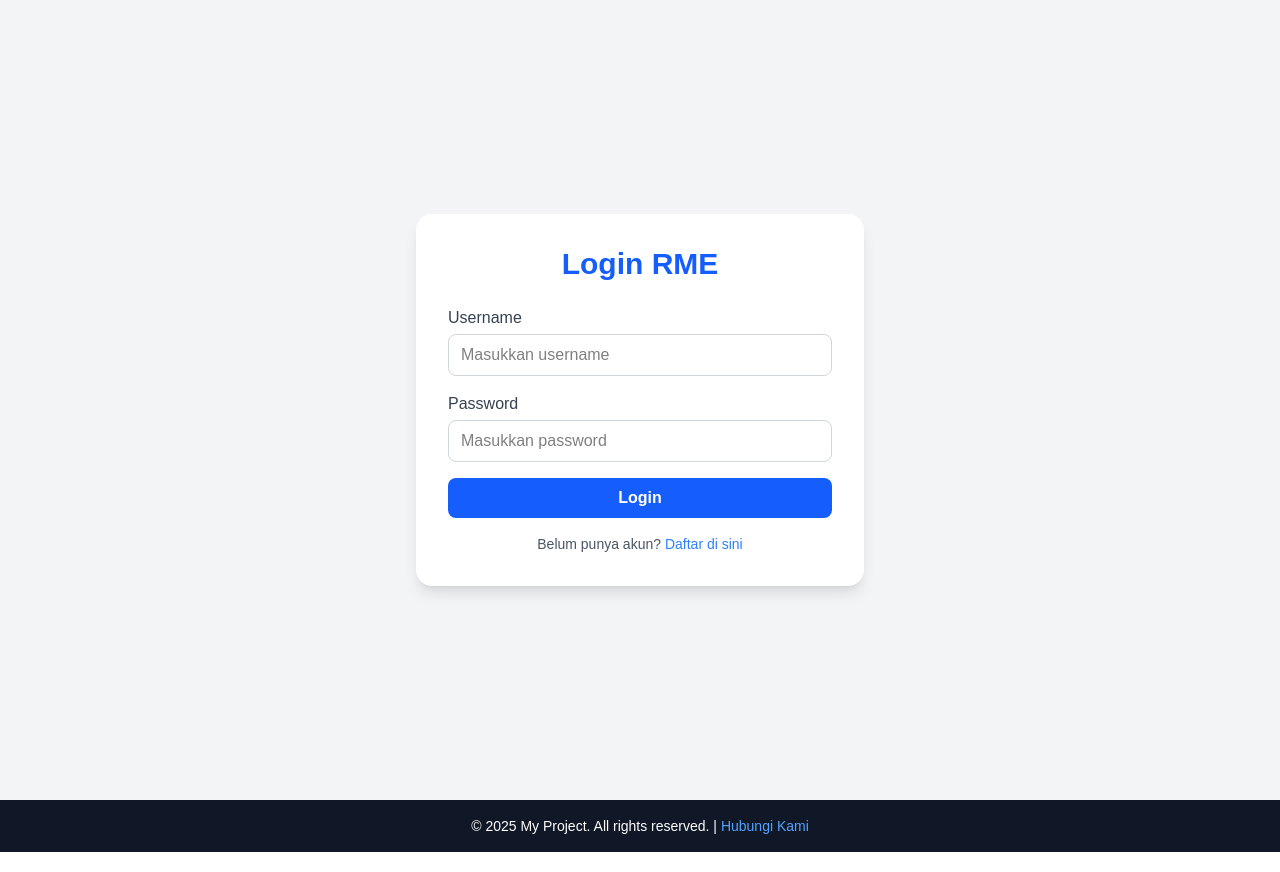
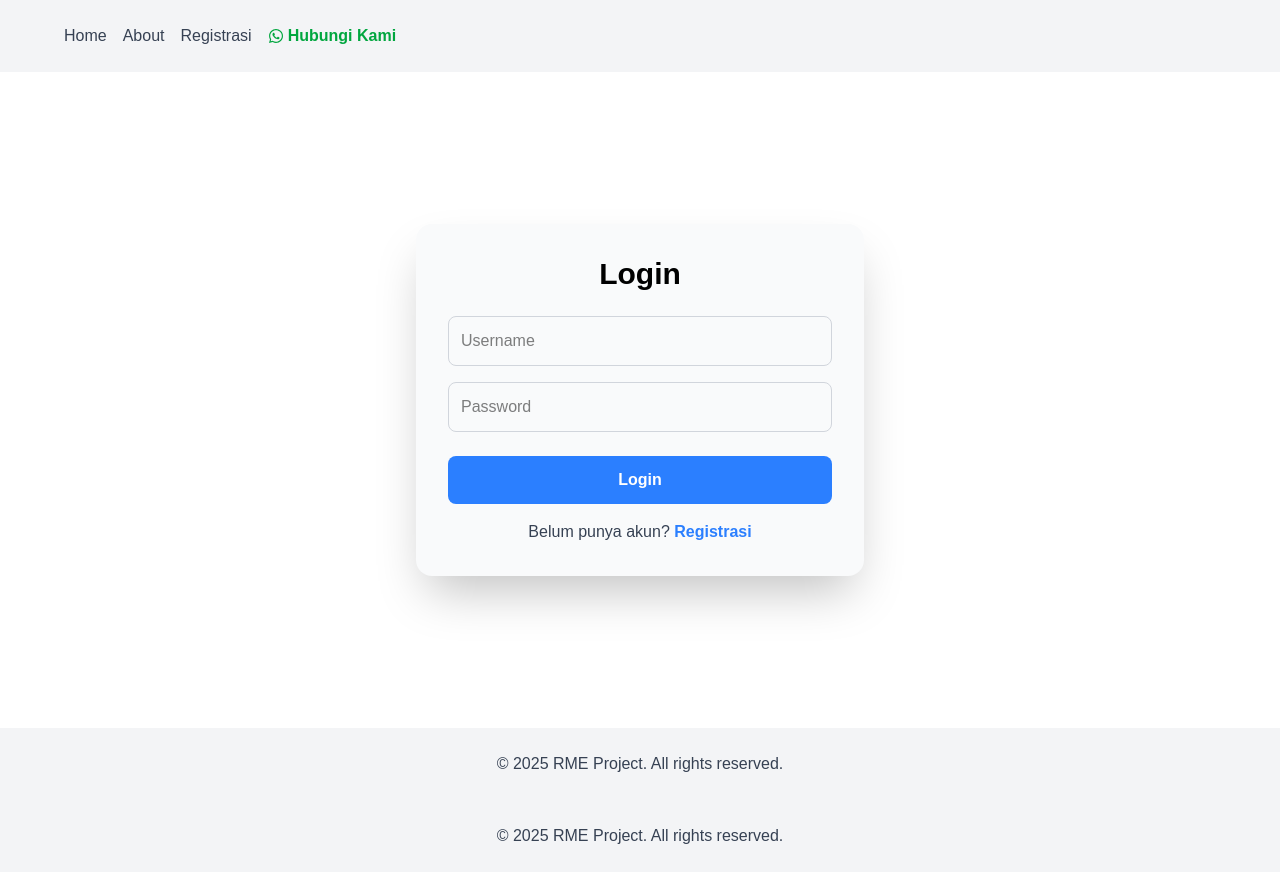
Before and after one commit to pgita4677-jpg/rmeproject, a Next.js app: page /login in a window 1280 px wide. Built offline with nearby package versions, Linux system fonts and the light colour scheme.

Commit message:
Deskripsi update

```diff
--- a/app/about/page.tsx
+++ b/app/about/page.tsx
@@ -1,62 +1,80 @@
-import React from "react";
-import Image from "next/image";
+'use client'
 
-export default function About() {
+import { motion } from 'framer-motion'
+import Link from 'next/link'
+import { FaBullseye, FaTasks, FaClipboardList, FaWhatsapp } from 'react-icons/fa'
+
+export default function AboutPage() {
+  const cards = [
+    { icon: <FaBullseye size={28} className="text-blue-500" />, title: 'Visi', desc: 'Menyediakan sistem rekam medis digital yang modern dan efisien.' },
+    { icon: <FaTasks size={28} className="text-purple-500" />, title: 'Misi', desc: 'Meningkatkan akurasi dan kemudahan pengelolaan data pasien.' },
+    { icon: <FaClipboardList size={28} className="text-green-500" />, title: 'Fitur', desc: 'Rekam medis, data pasien, laporan, dan sistem notifikasi interaktif.' },
+  ]
+
   return (
-    <div className="min-h-screen bg-white flex flex-col items-center justify-center text-center p-8">
-      {/* Judul */}
-      <div className="mb-8 animate-fadeInUp">
-        <h1 className="text-5xl font-extrabold text-blue-600 mb-3">
-          Tentang Kami
-        </h1>
-        <p className="text-lg text-gray-600 max-w-xl mx-auto">
-          Kami adalah tim yang berkomitmen menghadirkan pengalaman digital terbaik —
-          mengutamakan kualitas, kenyamanan, dan tampilan yang menarik untuk setiap pengguna.
-        </p>
-      </div>
+    <div className="flex flex-col min-h-screen bg-white text-black">
 
-      {/* Gambar / Ilustrasi */}
-      <div className="mb-10 animate-fadeInUp animation-delay-200">
-        <Image
-          src="/team.svg"
-          alt="Ilustrasi tim"
-          width={260}
-          height={260}
-          className="rounded-xl shadow-md hover:scale-105 transition-transform duration-300"
-        />
-      </div>
+      {/* Navbar atas */}
+      <footer className="bg-gray-100 p-6 w-full">
+        <div className="max-w-6xl mx-auto flex flex-col md:flex-row justify-between items-center text-gray-700 gap-4">
+          <div className="flex gap-4 items-center">
+            <Link href="/" className="hover:text-black transition">Home</Link>
+            <Link href="/login" className="hover:text-black transition">Login</Link>
+            <Link href="/registrasi" className="hover:text-black transition">Registrasi</Link>
+          </div>
 
-      {/* Kartu Informasi */}
-      <div className="grid grid-cols-1 sm:grid-cols-3 gap-6 max-w-4xl w-full px-4">
-        <div className="bg-gray-50 rounded-2xl p-6 shadow-sm hover:shadow-md transition-all border border-gray-100 animate-fadeInUp animation-delay-300">
-          <h2 className="text-xl font-semibold text-blue-700 mb-2">Misi Kami</h2>
-          <p className="text-gray-600 text-sm leading-relaxed">
-            Memberikan solusi digital yang bermanfaat dan inovatif untuk membantu
-            pengguna mencapai tujuan mereka secara efisien.
-          </p>
+          <a
+            href="https://wa.me/6281234567890?text=Halo,%20saya%20ingin%20menghubungi%20RME%20Project"
+            target="_blank"
+            rel="noopener noreferrer"
+            className="flex items-center gap-1 text-green-600 font-semibold hover:text-green-800 transition"
+          >
+            <FaWhatsapp /> Hubungi Kami
+          </a>
         </div>
+      </footer>
 
-        <div className="bg-gray-50 rounded-2xl p-6 shadow-sm hover:shadow-md transition-all border border-gray-100 animate-fadeInUp animation-delay-400">
-          <h2 className="text-xl font-semibold text-blue-700 mb-2">Nilai Kami</h2>
-          <p className="text-gray-600 text-sm leading-relaxed">
-            Kami menjunjung tinggi kejujuran, kerja tim, dan kreativitas untuk
-            menciptakan hasil yang bermakna dan berkelanjutan.
-          </p>
-        </div>
+      <main className="flex-1 p-8 flex flex-col items-center">
+        <motion.h1
+          className="text-5xl font-bold mb-6 text-center"
+          initial={{ opacity: 0, y: -20 }}
+          whileInView={{ opacity: 1, y: 0 }}
+          viewport={{ once: true }}
+          transition={{ duration: 0.5 }}
+        >
+          Tentang Proyek RME
+        </motion.h1>
 
-        <div className="bg-gray-50 rounded-2xl p-6 shadow-sm hover:shadow-md transition-all border border-gray-100 animate-fadeInUp animation-delay-500">
-          <h2 className="text-xl font-semibold text-blue-700 mb-2">Tujuan Kami</h2>
-          <p className="text-gray-600 text-sm leading-relaxed">
-            Membangun aplikasi yang mudah digunakan, cepat, dan dapat memberikan
-            pengalaman terbaik bagi setiap pengguna.
-          </p>
-        </div>
-      </div>
+        <motion.p
+          className="text-gray-700 max-w-2xl text-center mb-10"
+          initial={{ opacity: 0, y: 10 }}
+          whileInView={{ opacity: 1, y: 0 }}
+          viewport={{ once: true }}
+          transition={{ duration: 0.5 }}
+        >
+          Proyek RME dibuat untuk memudahkan manajemen data pasien, memantau rekam medis, dan meningkatkan efisiensi rumah sakit atau klinik.
+        </motion.p>
 
-      {/* Footer */}
-      <footer className="mt-12 text-gray-500 text-sm animate-fadeInUp animation-delay-600">
-        © {new Date().getFullYear()} My Next.js App — Dibuat dengan ❤️ oleh Tim Kami
-      </footer>
+        <motion.div
+          className="grid grid-cols-1 md:grid-cols-3 gap-6 w-full max-w-5xl"
+          initial={{ opacity: 0, y: 10 }}
+          whileInView={{ opacity: 1, y: 0 }}
+          viewport={{ once: true }}
+          transition={{ duration: 0.5 }}
+        >
+          {cards.map((card, index) => (
+            <motion.div
+              key={index}
+              whileHover={{ scale: 1.05, boxShadow: '0 25px 35px rgba(0,0,0,0.15)' }}
+              className="flex flex-col items-center text-center bg-gray-50 p-6 rounded-xl shadow-lg cursor-pointer border-2 border-transparent hover:border-gradient-to-r hover:from-blue-500 hover:to-purple-500 mb-4"
+            >
+              <div className="mb-4">{card.icon}</div>
+              <h2 className="text-xl font-semibold mb-2">{card.title}</h2>
+              <p className="text-gray-700">{card.desc}</p>
+            </motion.div>
+          ))}
+        </motion.div>
+      </main>
     </div>
-  );
+  )
 }
--- a/app/components/navbar.tsx
+++ b/app/components/navbar.tsx
@@ -1,42 +1,35 @@
-"use client";
+'use client'
+import { useState } from 'react';
+import { HiMenu, HiX } from 'react-icons/hi';
+import Link from 'next/link';
 
-import Link from "next/link";
-import { usePathname } from "next/navigation";
-import React from "react";
 export default function Navbar() {
-  const pathname = usePathname();
-
-  const menu = [
-    { name: "Home", href: "/" },
-    { name: "About", href: "/about" },
-    { name: "Login", href: "/login" },
-    { name: "Registrasi", href: "/registrasi" },
-  ];
+  const [open, setOpen] = useState(false);
 
   return (
-    <nav className="bg-blue-600 text-white shadow-md">
-      <div className="max-w-6xl mx-auto px-6 py-3 flex justify-between items-center">
-        {/* Logo */}
-        <h1 className="text-lg font-bold tracking-wide">
-          🌐 MyWebsite
-        </h1>
+    <nav className="bg-blue-500 text-white p-4 flex justify-between items-center">
+      <div className="text-xl font-bold">RME Project</div>
 
-        {/* Menu */}
-        <ul className="flex gap-6">
-          {menu.map((item) => (
-            <li key={item.href}>
-              <Link
-                href={item.href}
-                className={`hover:underline underline-offset-4 transition ${
-                  pathname === item.href ? "font-semibold text-yellow-300" : ""
-                }`}
-              >
-                {item.name}
-              </Link>
-            </li>
-          ))}
+      {/* Desktop Menu */}
+      <ul className="hidden md:flex gap-6">
+        <li><Link href="/">Home</Link></li>
+        <li><Link href="/pasien">Pasien</Link></li>
+        <li><Link href="/about">About</Link></li>
+      </ul>
+
+      {/* Mobile Menu Button */}
+      <div className="md:hidden cursor-pointer" onClick={() => setOpen(!open)}>
+        {open ? <HiX size={28}/> : <HiMenu size={28}/>}
+      </div>
+
+      {/* Mobile Menu */}
+      {open && (
+        <ul className="absolute top-16 left-0 w-full bg-blue-500 flex flex-col gap-4 p-4 md:hidden">
+          <li><Link href="/" onClick={() => setOpen(false)}>Home</Link></li>
+          <li><Link href="/pasien" onClick={() => setOpen(false)}>Pasien</Link></li>
+          <li><Link href="/about" onClick={() => setOpen(false)}>About</Link></li>
         </ul>
-      </div>
+      )}
     </nav>
   );
 }
--- a/app/layout.tsx
+++ b/app/layout.tsx
@@ -1,36 +1,45 @@
-// app/layout.tsx
-import "./globals.css";
-import React from "react";
+'use client'
 
-export const metadata = {
-  title: "My Project",
-  description: "Website Next.js dengan Tailwind CSS",
-};
+import { AnimatePresence, motion } from 'framer-motion'
+import { usePathname } from 'next/navigation'
+import Link from 'next/link'
+import './globals.css'
 
-export default function RootLayout({
-  children,
-}: {
-  children: React.ReactNode;
-}) {
+export default function RootLayout({ children }: { children: React.ReactNode }) {
+  const pathname = usePathname()
+
   return (
-    <html lang="id">
-      <body className="flex flex-col min-h-screen bg-gray-50 text-gray-800">
-        {/* 🌟 Konten utama */}
-        <main className="flex-grow">{children}</main>
+    <html lang="en">
+      <body className="bg-white text-black flex flex-col min-h-screen">
+        {/* Page Transition */}
+        <AnimatePresence mode="wait">
+          <motion.div
+            key={pathname}
+            initial={{ opacity: 0, y: 10 }}
+            animate={{ opacity: 1, y: 0 }}
+            exit={{ opacity: 0, y: -10 }}
+            transition={{ duration: 0.4, ease: 'easeInOut' }}
+            className="flex-1"
+          >
+            {children}
+          </motion.div>
+        </AnimatePresence>
 
-        {/* 🌙 Footer global */}
-        <footer className="bg-gray-900 text-white py-4 text-center">
-          <p className="text-sm">
-            © 2025 My Project. All rights reserved. |{" "}
-            <a
-              href="mailto:kontak@myproject.com"
-              className="text-blue-400 hover:underline"
-            >
-              Hubungi Kami
-            </a>
-          </p>
+        {/* Footer */}
+        <footer className="bg-gray-100 p-6 w-full mt-auto">
+          <div className="max-w-6xl mx-auto flex flex-col md:flex-row justify-center items-center text-gray-700 gap-2 md:gap-4">
+
+            {/* Copyright */}
+            <span className="text-center md:text-left">
+              © 2025 RME Project. All rights reserved.
+            </span>
+
+
+
+
+          </div>
         </footer>
       </body>
     </html>
-  );
+  )
 }
--- a/app/login/page.tsx
+++ b/app/login/page.tsx
@@ -1,87 +1,107 @@
-"use client"; // wajib supaya useState bisa jalan di Next.js
-import React, { useState } from "react";
+'use client'
+
+import { useState } from 'react'
+import { useRouter } from 'next/navigation'
+import { motion } from 'framer-motion'
+import Link from 'next/link'
+import { FaWhatsapp } from 'react-icons/fa'
 
 export default function LoginPage() {
-  // ✅ State untuk menyimpan input username dan password
-  const [username, setUsername] = useState("");
-  const [password, setPassword] = useState("");
+  const [username, setUsername] = useState('')
+  const [password, setPassword] = useState('')
+  const router = useRouter() // untuk redirect
 
-  // ✅ Fungsi handleSubmit — disimpan di dalam komponen
-  const handleSubmit = (e: React.FormEvent) => {
-    e.preventDefault(); // mencegah reload halaman
+  const handleLogin = (e: React.FormEvent) => {
+    e.preventDefault()
 
-    // validasi sederhana
-    if (username === "admin" && password === "12345") {
-      alert("Login berhasil!");
-      window.location.href = "/dashboard"; // pindah ke halaman dashboard
+    // trim dan lowercase untuk case-insensitive
+    const user = username.trim().toLowerCase()
+    const pass = password.trim()
+
+    if (user === 'admin' && pass === '12345') {
+      alert('Login berhasil!')
+      router.push('/dashboard') // redirect ke AboutPage
     } else {
-      alert("Username atau password salah!");
+      alert('Username atau password salah!')
     }
-  };
+  }
 
-  // ✅ Tampilan form login
   return (
-    <div className="min-h-screen flex items-center justify-center bg-gray-100">
-      <div className="bg-white shadow-lg rounded-2xl p-8 w-full max-w-md">
-        <h1 className="text-3xl font-bold text-center text-blue-600 mb-6">
-          Login RME
-        </h1>
+    <div className="flex flex-col min-h-screen bg-white text-black">
 
-        <form onSubmit={handleSubmit} className="flex flex-col gap-4">
-          {/* Username */}
-          <div>
-            <label
-              htmlFor="username"
-              className="block text-gray-700 font-medium mb-1"
+      {/* Navbar atas */}
+      <footer className="bg-gray-100 p-6 w-full">
+        <div className="max-w-6xl mx-auto flex flex-col md:flex-row justify-center md:justify-between items-center text-gray-700 gap-4">
+          <div className="flex gap-4 items-center">
+            <Link href="/" className="hover:text-black transition">Home</Link>
+            <Link href="/about" className="hover:text-black transition">About</Link>
+            <Link href="/registrasi" className="hover:text-black transition">Registrasi</Link>
+
+            <a
+              href="https://wa.me/6282219886907?text=Halo,%20saya%20ingin%20menghubungi%20RME%20Project"
+              target="_blank"
+              rel="noopener noreferrer"
+              className="flex items-center gap-1 text-green-600 font-semibold hover:text-green-800 transition"
             >
-              Username
-            </label>
+              <FaWhatsapp /> Hubungi Kami
+            </a>
+          </div>
+        </div>
+      </footer>
+
+      {/* Konten Login */}
+      <main className="flex-1 flex items-center justify-center p-4">
+        <motion.div
+          className="bg-gray-50 rounded-2xl shadow-2xl w-full max-w-md p-8"
+          initial={{ opacity: 0, y: -50 }}
+          animate={{ opacity: 1, y: 0 }}
+          transition={{ duration: 0.8 }}
+        >
+          <h1 className="text-3xl font-bold text-center mb-6 text-black">Login</h1>
+
+          <form onSubmit={handleLogin} className="flex flex-col gap-4">
             <input
-              id="username"
               type="text"
+              placeholder="Username"
               value={username}
               onChange={(e) => setUsername(e.target.value)}
-              className="w-full border border-gray-300 text-black rounded-lg px-3 py-2 focus:outline-none focus:ring-2 focus:ring-blue-400"
-              placeholder="Masukkan username"
+              className="p-3 rounded-lg border border-gray-300 focus:outline-none focus:ring-2 focus:ring-blue-400"
               required
             />
-          </div>
-
-          {/* Password */}
-          <div>
-            <label
-              htmlFor="password"
-              className="block text-gray-700 font-medium mb-1"
-            >
-              Password
-            </label>
             <input
-              id="password"
               type="password"
+              placeholder="Password"
               value={password}
               onChange={(e) => setPassword(e.target.value)}
-              className="w-full border border-gray-300 text-black rounded-lg px-3 py-2 focus:outline-none focus:ring-2 focus:ring-blue-400"
-              placeholder="Masukkan password"
+              className="p-3 rounded-lg border border-gray-300 focus:outline-none focus:ring-2 focus:ring-blue-400"
               required
             />
-          </div>
 
-          {/* Tombol Login */}
-          <button
+            <motion.button
               type="submit"
-            className="w-full bg-blue-600 text-white font-semibold py-2 rounded-lg hover:bg-blue-700 transition"
+              whileHover={{ scale: 1.05 }}
+              whileTap={{ scale: 0.95 }}
+              className="bg-blue-500 text-white font-semibold py-3 rounded-lg mt-2 hover:bg-blue-600 transition"
             >
               Login
-          </button>
+            </motion.button>
           </form>
 
-        <p className="text-center text-sm text-gray-600 mt-4">
-          Belum punya akun?{" "}
-          <a href="/registrasi" className="text-blue-500 hover:underline">
-            Daftar di sini
-          </a>
+          <p className="mt-4 text-center text-gray-700">
+            Belum punya akun?{' '}
+            <Link href="/registrasi" className="text-blue-500 font-semibold hover:underline">
+              Registrasi
+            </Link>
           </p>
+        </motion.div>
+      </main>
+
+      {/* Footer bawah clean */}
+      <footer className="bg-gray-100 p-6 w-full mt-auto">
+        <div className="max-w-6xl mx-auto text-center text-gray-700">
+          © 2025 RME Project. All rights reserved.
         </div>
+      </footer>
     </div>
-  );
+  )
 }
--- a/app/pasien/page.tsx
+++ b/app/pasien/page.tsx
@@ -1,5 +1,7 @@
-"use client";
+'use client'
+
 import React, { useState, useEffect } from "react";
+import { motion } from "framer-motion";
 
 interface Resep {
   obat: string;
@@ -30,7 +32,9 @@ interface Pasien {
   riwayat: Kunjungan[];
 }
 
-export default function FarmasiPage() {
+export default function PasienPage() {
+  const today = new Date().toLocaleDateString();
+
   const [pasien, setPasien] = useState<any>({
     noRM: "",
     nama: "",
@@ -77,10 +81,7 @@ export default function FarmasiPage() {
   };
 
   const tambahResep = () => {
-    setPasien({
-      ...pasien,
-      resep: [...pasien.resep, { obat: "", dosis: "", aturan: "" }],
-    });
+    setPasien({ ...pasien, resep: [...pasien.resep, { obat: "", dosis: "", aturan: "" }] });
   };
 
   const cariPasienLama = () => {
@@ -105,7 +106,7 @@ export default function FarmasiPage() {
     e.preventDefault();
 
     const kunjunganBaru: Kunjungan = {
-      tanggal: new Date().toLocaleDateString(),
+      tanggal: today,
       keluhan: pasien.keluhan,
       diagnosa: pasien.diagnosa,
       resep: pasien.resep,
@@ -135,7 +136,7 @@ export default function FarmasiPage() {
     } else if (tipePasien === "lama" && selectedPasien) {
       const updatedPasien: Pasien = {
         ...selectedPasien,
-        riwayat: [...selectedPasien.riwayat, kunjunganBaru],
+        riwayat: [...(selectedPasien.riwayat || []), kunjunganBaru],
       };
       const updatedDaftar = daftarPasien.map(p => (p.noRM === updatedPasien.noRM ? updatedPasien : p));
       setDaftarPasien(updatedDaftar);
@@ -143,6 +144,7 @@ export default function FarmasiPage() {
       alert(`Kunjungan pasien lama berhasil ditambahkan 💙 No. RM: ${updatedPasien.noRM}`);
     }
 
+    // Reset form
     setPasien({
       noRM: "",
       nama: "",
@@ -163,18 +165,24 @@ export default function FarmasiPage() {
     setSearchRM("");
   };
 
+  // Filter pasien untuk hari ini
+  const pasienHariIni = daftarPasien.flatMap(p =>
+    (p.riwayat || []).filter(k => k.tanggal === today)
+      .map(k => ({ ...k, noRM: p.noRM, nama: p.nama, nik: p.nik, alamat: p.alamat }))
+  );
+
   return (
     <div className="min-h-screen bg-gray-50 text-gray-800 flex flex-col items-center p-6">
-      <div className="w-full max-w-6xl bg-white rounded-2xl shadow-lg p-6">
+      <div className="w-full max-w-6xl bg-white rounded-2xl shadow-lg p-6 mb-8">
+        {/* FORM Registrasi pasien */}
         <h1 className="text-3xl md:text-4xl font-bold text-center text-blue-700 mb-6">
           🏥 Registrasi Pasien
         </h1>
 
+        {/* Tipe pasien */}
         {tipePasien === "" && (
           <div className="text-center mb-4">
-            <h2 className="text-lg font-semibold text-blue-700 mb-2">
-              Pilih tipe pasien
-            </h2>
+            <h2 className="text-lg font-semibold text-blue-700 mb-2">Pilih tipe pasien</h2>
             <div className="flex justify-center gap-4">
               <button onClick={() => setTipePasien("baru")} className="bg-blue-600 text-white px-4 py-2 rounded hover:bg-blue-700">
                 Pasien Baru
@@ -186,13 +194,14 @@ export default function FarmasiPage() {
           </div>
         )}
 
+        {/* Cari pasien lama */}
         {tipePasien === "lama" && !selectedPasien && (
           <div className="flex gap-3 mb-4">
             <input
               type="text"
               placeholder="Masukkan No. RM"
               value={searchRM}
-              onChange={(e) => setSearchRM(e.target.value)}
+              onChange={e => setSearchRM(e.target.value)}
               className="border p-2 rounded flex-1"
             />
             <button onClick={cariPasienLama} className="bg-green-600 text-white px-4 py-2 rounded hover:bg-green-700">
@@ -201,6 +210,7 @@ export default function FarmasiPage() {
           </div>
         )}
 
+        {/* Form input data */}
         {(tipePasien === "baru" || (tipePasien === "lama" && selectedPasien)) && (
           <form onSubmit={handleSubmit} className="grid grid-cols-1 md:grid-cols-2 gap-4">
             {/* Identitas */}
@@ -216,7 +226,7 @@ export default function FarmasiPage() {
                 <option value="Laki-laki">Laki-laki</option>
                 <option value="Perempuan">Perempuan</option>
               </select>
-              <input name="telepon" placeholder="Telepon" value={pasien.telepon} onChange={handleChange} className="border p-2 rounded w-full" />
+              <input name="telepon" placeholder="Telepon" value={pasien.telepon} onChange={handleChange} className="border p-2 rounded w-full mb-2" />
             </div>
 
             {/* Diagnosa & Resep */}
@@ -250,8 +260,12 @@ export default function FarmasiPage() {
         )}
       </div>
 
-      {/* TABEL DATA */}
-      <div className="w-full max-w-6xl mt-8 overflow-x-auto">
+      {/* Tabel pasien hari ini */}
+      <div className="w-full max-w-6xl overflow-x-auto mb-8">
+        <h2 className="text-2xl font-bold text-blue-700 mb-4 text-center">
+          Data Pasien Hari Ini ({today})
+        </h2>
+        {pasienHariIni.length > 0 ? (
           <table className="w-full border text-sm">
             <thead className="bg-blue-600 text-white">
               <tr>
@@ -265,26 +279,28 @@ export default function FarmasiPage() {
               </tr>
             </thead>
             <tbody>
-            {daftarPasien.flatMap((p) =>
-              (p.riwayat || []).map((r, i) => (
-                <tr key={`${p.noRM}-${i}`} className="border text-center bg-gray-50 hover:bg-gray-100">
+              {pasienHariIni.map((p, idx) => (
+                <tr key={idx} className="border text-center bg-gray-50 hover:bg-gray-100">
                   <td className="border p-2">{p.noRM}</td>
                   <td className="border p-2">{p.nama}</td>
                   <td className="border p-2">{p.nik}</td>
                   <td className="border p-2">{p.alamat}</td>
-                  <td className="border p-2">{r.tanggal}</td>
-                  <td className="border p-2">{r.diagnosa}</td>
+                  <td className="border p-2">{p.tanggal}</td>
+                  <td className="border p-2">{p.diagnosa}</td>
                   <td className="border p-2">
-                    {r.resep.map((res, idx) => (
-                      <div key={idx}>{`${res.obat} (${res.dosis})`}</div>
+                    {p.resep?.map((r: Resep, i: number) => (
+                      <div key={i}>{`${r.obat} (${r.dosis})`}</div>
                     ))}
                   </td>
                 </tr>
-              ))
-            )}
+              ))}
             </tbody>
           </table>
+        ) : (
+          <p className="text-gray-500 text-center mt-4">Belum ada pasien hari ini</p>
+        )}
       </div>
+
     </div>
   );
 }
```
Also changed, not shown: package.json (+5 -2 lines), 1 other file (tests, documents, lock files or other folders). Lines whose indentation alone changed are shown as unchanged.
